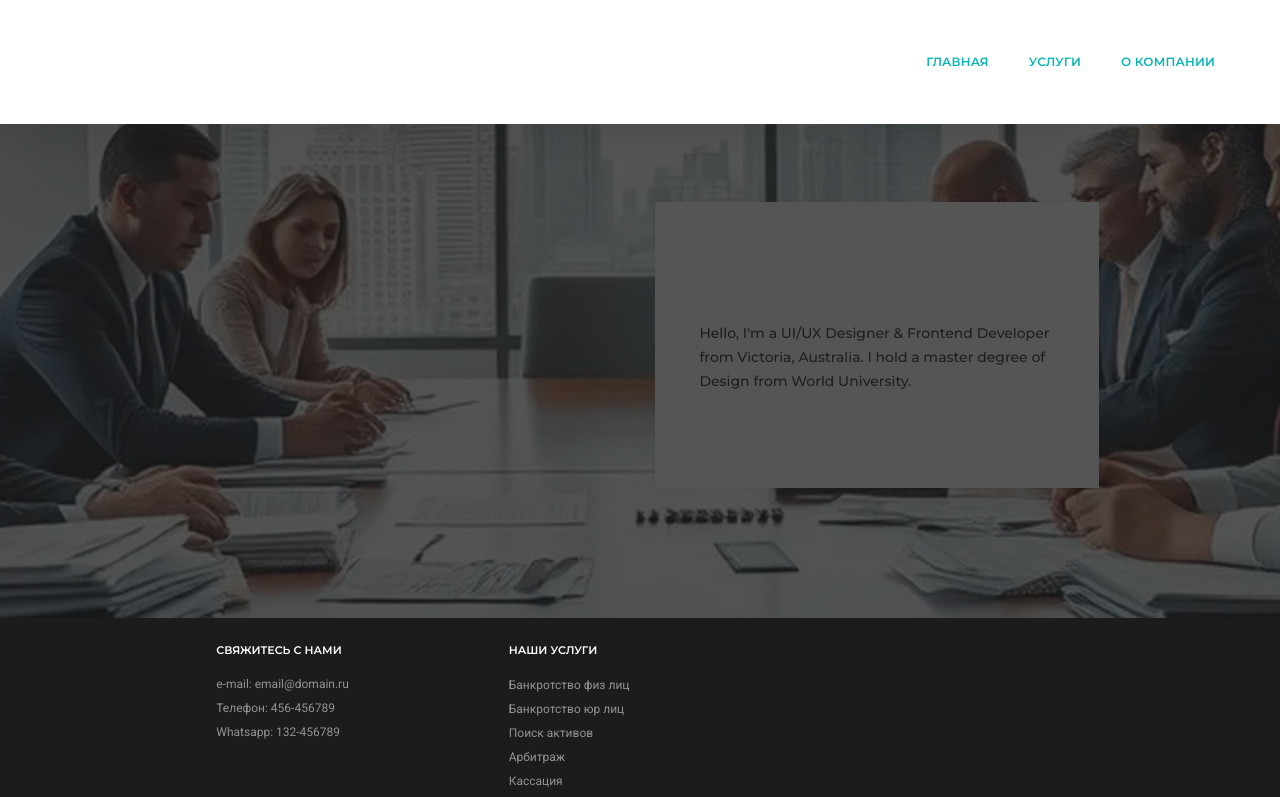
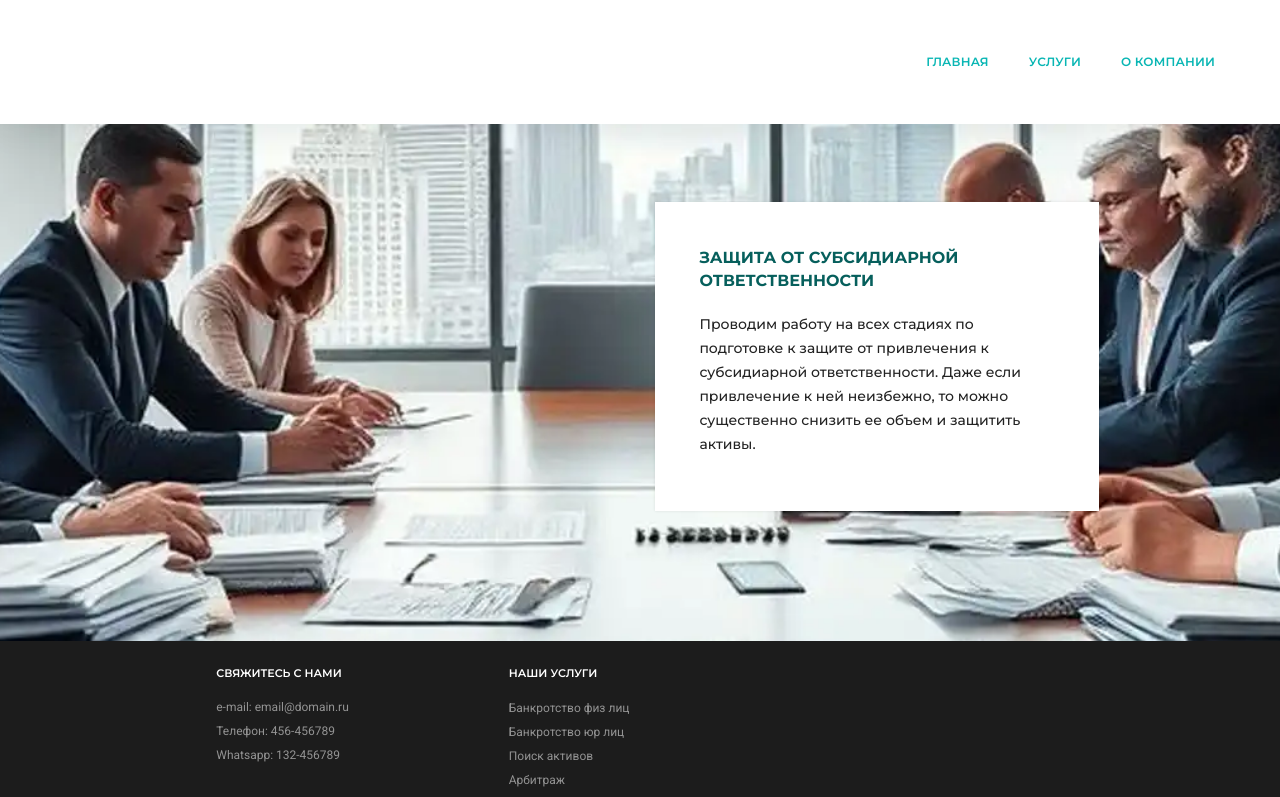
Before and after one commit to Kirman442/raf, a React (Vite) app: page /ourservices/subsidiary in a window 1280 px wide. Shown: the top 797 px of the page. Built offline with nearby package versions, Linux system fonts and the light colour scheme; a web font is replaced by a local one.

Commit message:
titlte page changes

```diff
--- a/src/pages/ourservices/subsidiary.jsx
+++ b/src/pages/ourservices/subsidiary.jsx
@@ -44,13 +44,15 @@ const Subsidiary = () => {
             <section className="cover-background background-position-top top-space"
                 style={{ backgroundImage: `url(${bankruptImage})`, marginTop: "72px", visibility: "visible", padding: "130px" }}
             >
-                <div className="opacity-medium bg-extra-dark-gray"></div>
-                <div class="container-fluid padding-five-lr">
-                    <div class="row justify-content-end">
-                        <div class="col-xxl-5 col-xl-6 col-lg-7">
-                            <div class="padding-ten-all md-padding-70px-all sm-padding-25px-all bg-white box-shadow-light">
-                                <i class="fa-solid fa-quote-left text-deep-pink icon-extra-large margin-5px-bottom"></i>
-                                <p class="text-extra-dark-gray margin-50px-bottom md-margin-20px-bottom alt-font">Hello, I'm a UI/UX Designer &amp; Frontend Developer from Victoria, Australia. I hold a master degree of Design from World University.</p>
+                <div className="container-fluid padding-five-lr">
+                    <div className="row justify-content-end">
+                        {/* <h6 className="alt-font font-weight-700 text-blue margin-20px-bottom bg-white-opacity text-uppercase">Защита от субсидиарной ответственности</h6> */}
+                        <div className="col-xxl-5 col-xl-6 col-lg-7">
+
+                            <div className="padding-ten-all md-padding-70px-all sm-padding-25px-all bg-white box-shadow-light">
+                                <h1 className="text-medium alt-font font-weight-700 text-green margin-20px-bottom bg-white-opacity text-uppercase">Защита от субсидиарной ответственности</h1>
+                                {/* <i className="fa-solid fa-quote-left text-green icon-large margin-5px-bottom"></i> */}
+                                <p className="text-extra-dark-gray margin-10px-bottom md-margin-10px-bottom alt-font">Проводим работу на всех стадиях по подготовке к защите от привлечения к субсидиарной ответственности. Даже если привлечение к ней неизбежно, то можно существенно снизить ее объем и защитить активы.</p>
                             </div>
                         </div>
                     </div>
```
